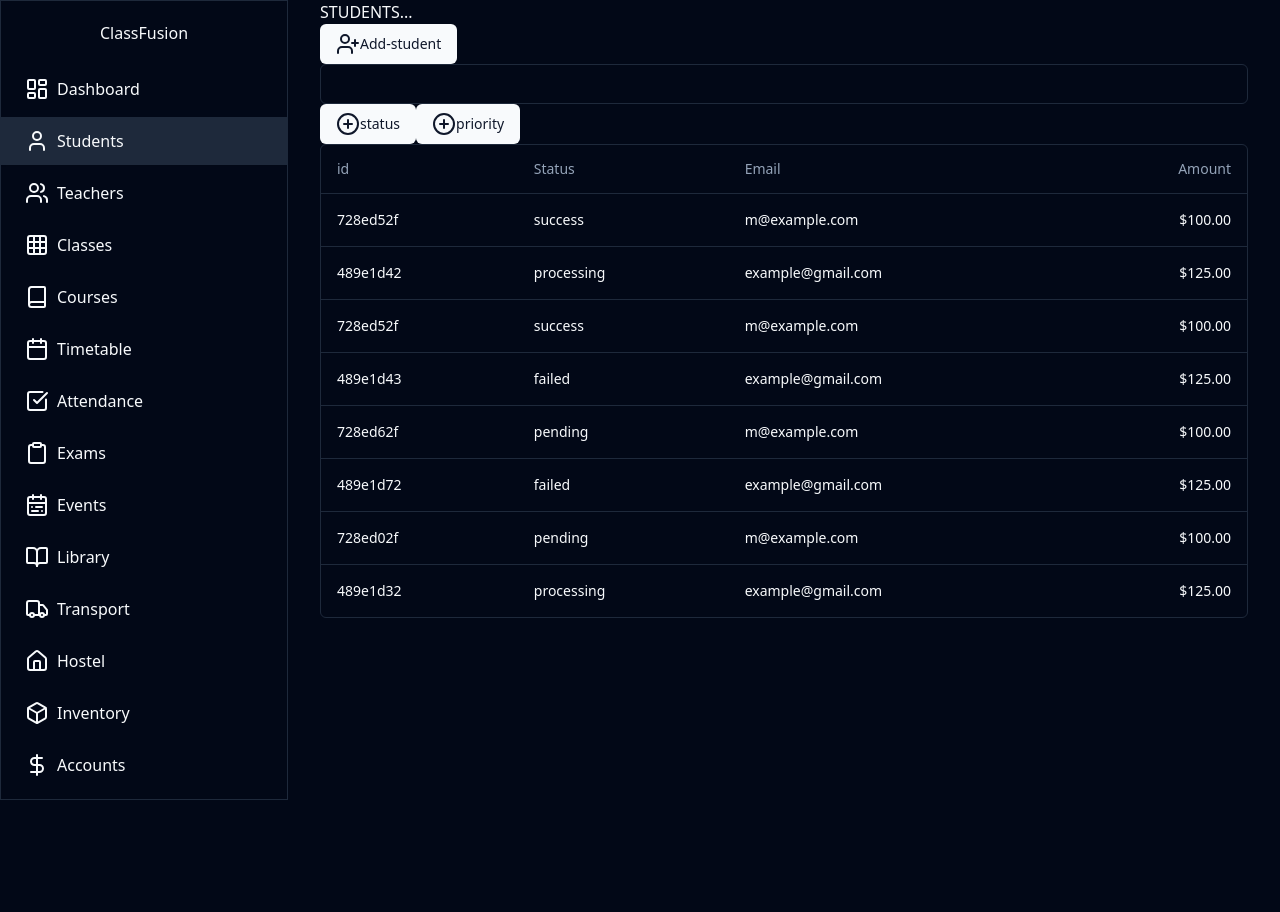
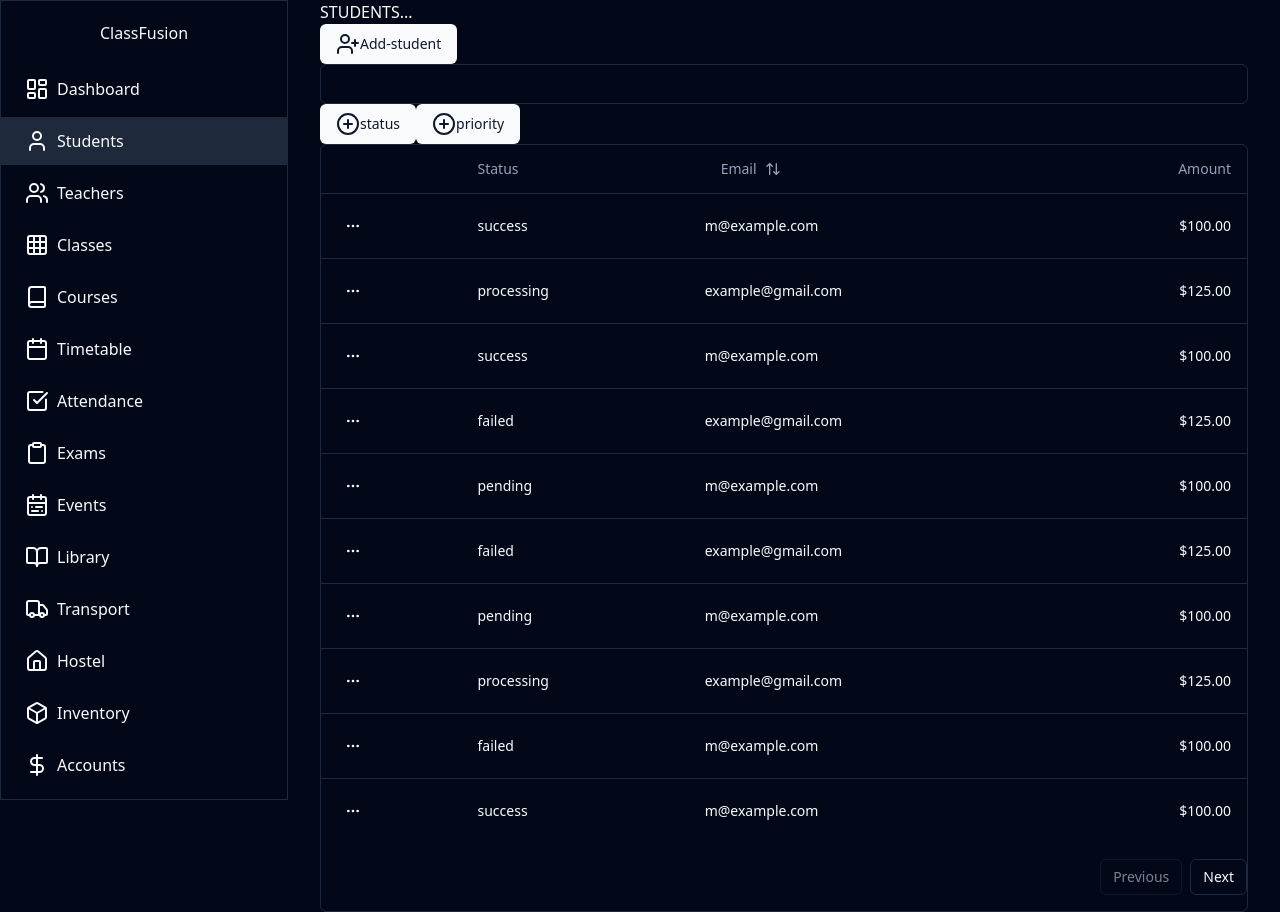
Before and after one commit to hariprasatham/school-management-system, a React (Vite) app in the folder frontend/: page /students in a window 1280 px wide. Before the commit the page ends 800 px from the top, so only its background shows below. Built offline with nearby package versions, Linux system fonts and the light colour scheme.

Commit message:
worked on data-table

```diff
--- a/frontend/src/components/custom/data-table.tsx
+++ b/frontend/src/components/custom/data-table.tsx
@@ -1,11 +1,15 @@
 "use client"
-
+import * as React from "react"
 import {
   ColumnDef,
   flexRender,
   getCoreRowModel,
   useReactTable,
+  getPaginationRowModel,
+  SortingState,
+  getSortedRowModel
 } from "@tanstack/react-table"
+
 
 import {
   Table,
@@ -15,6 +19,7 @@
   TableHeader,
   TableRow,
 } from "@/components/ui/table"
+import { Button } from "../ui/button"
 
 interface DataTableProps<TData, TValue> {
   columns: ColumnDef<TData, TValue>[]
@@ -25,10 +30,19 @@
   columns,
   data,
 }: DataTableProps<TData, TValue>) {
+  const [sorting, setSorting] = React.useState<SortingState>([])
+
   const table = useReactTable({
     data,
     columns,
     getCoreRowModel: getCoreRowModel(),
+    getPaginationRowModel: getPaginationRowModel(),
+    onSortingChange: setSorting,
+    getSortedRowModel: getSortedRowModel(),
+    state: {
+      sorting,
+    },
+
   })
 
   return (
@@ -75,6 +89,24 @@
           )}
         </TableBody>
       </Table>
+      <div className="flex items-center justify-end space-x-2 py-4">
+        <Button
+          variant="outline"
+          size="sm"
+          onClick={() => table.previousPage()}
+          disabled={!table.getCanPreviousPage()}
+        >
+          Previous
+        </Button>
+        <Button
+          variant="outline"
+          size="sm"
+          onClick={() => table.nextPage()}
+          disabled={!table.getCanNextPage()}
+        >
+          Next
+        </Button>
+      </div>
     </div>
   )
 }
--- a/frontend/src/pages/students/Columns.tsx
+++ b/frontend/src/pages/students/Columns.tsx
@@ -1,7 +1,17 @@
 // import { ColumnDef } from "@tanstack/react-table"
 
 import { ColumnDef } from "@tanstack/react-table";
+import { MoreHorizontal,ArrowUpDown } from "lucide-react"
+import { Button } from "@/components/ui/button"
 
+import {
+  DropdownMenu,
+  DropdownMenuContent,
+  DropdownMenuItem,
+  DropdownMenuLabel,
+  DropdownMenuSeparator,
+  DropdownMenuTrigger,
+} from "@/components/ui/dropdown-menu"
 // This type is used to define the shape of our data.
 // You can use a Zod schema here if you want.
 export type Payment = {
@@ -33,8 +43,32 @@
 
 export const columns: ColumnDef<Payment>[] = [
   {
-    accessorKey: "id",
-    header: "id",
+    id: "actions",
+    cell: ({ row }) => {
+      const payment = row.original
+
+      return (
+        <DropdownMenu>
+          <DropdownMenuTrigger asChild>
+            <Button variant="ghost" className="h-8 w-8 p-0">
+              <span className="sr-only">Open menu</span>
+              <MoreHorizontal className="h-4 w-4" />
+            </Button>
+          </DropdownMenuTrigger>
+          <DropdownMenuContent align="end">
+            <DropdownMenuLabel>Actions</DropdownMenuLabel>
+            <DropdownMenuItem
+              onClick={() => navigator.clipboard.writeText(payment.id)}
+            >
+              Copy payment ID
+            </DropdownMenuItem>
+            <DropdownMenuSeparator />
+            <DropdownMenuItem>View customer</DropdownMenuItem>
+            <DropdownMenuItem>View payment details</DropdownMenuItem>
+          </DropdownMenuContent>
+        </DropdownMenu>
+      )
+    },
   },
   {
     accessorKey: "status",
@@ -42,7 +76,17 @@
   },
   {
     accessorKey: "email",
-    header: "Email",
+    header: ({ column }) => {
+      return (
+        <Button
+          variant="ghost"
+          onClick={() => column.toggleSorting(column.getIsSorted() === "asc")}
+        >
+          Email
+          <ArrowUpDown className="ml-2 h-4 w-4" />
+        </Button>
+      )
+    },
   },
   {
     accessorKey: "amount",
--- a/frontend/src/pages/students/Student.tsx
+++ b/frontend/src/pages/students/Student.tsx
@@ -1,8 +1,10 @@
+
 import { Button } from "@/components/ui/button"
 import { UserPlus , CirclePlus } from "lucide-react"
 import { Input } from "@/components/ui/input"
 import { DataTable } from "@/components/custom/data-table"
 import { Payment, columns } from "./Columns"
+
 
 
 export const payments: Payment[] = [
@@ -52,7 +54,100 @@
     status: "processing",
     email: "example@gmail.com",
   },
-  // ...
+  {
+    id: "720ed52f",
+    amount: 100,
+    status: "failed",
+    email: "m@example.com",
+  },
+  {
+    id: "728ed572f",
+    amount: 100,
+    status: "success",
+    email: "m@example.com",
+  },
+  {
+    id: "728ed582f",
+    amount: 100,
+    status: "processing",
+    email: "m@example.com",
+  },
+  {
+    id: "728ed529f",
+    amount: 100,
+    status: "success",
+    email: "m@example.com",
+  },
+  {
+    id: "728ed452f",
+    amount: 100,
+    status: "success",
+    email: "m@example.com",
+  },
+  {
+    id: "189e1d42",
+    amount: 125,
+    status: "processing",
+    email: "example@gmail.com",
+  },
+  {
+    id: "228ed52f",
+    amount: 100,
+    status: "success",
+    email: "m@example.com",
+  },
+  {
+    id: "489e1d43",
+    amount: 125,
+    status: "failed",
+    email: "example@gmail.com",
+  }, {
+    id: "728ed62f",
+    amount: 100,
+    status: "pending",
+    email: "m@example.com",
+  },
+  {
+    id: "389e1d72",
+    amount: 125,
+    status: "failed",
+    email: "example@gmail.com",
+  }, {
+    id: "48ed02f",
+    amount: 100,
+    status: "pending",
+    email: "m@example.com",
+  },
+  {
+    id: "589e1d32",
+    amount: 125,
+    status: "processing",
+    email: "example@gmail.com",
+  },
+  {
+    id: "620ed52f",
+    amount: 100,
+    status: "failed",
+    email: "m@example.com",
+  },
+  {
+    id: "728ed5f",
+    amount: 100,
+    status: "success",
+    email: "m@example.com",
+  },
+  {
+    id: "828ed582f",
+    amount: 100,
+    status: "processing",
+    email: "m@example.com",
+  },
+  {
+    id: "928ed529f",
+    amount: 100,
+    status: "success",
+    email: "m@example.com",
+  }
 ]
 
 
```
